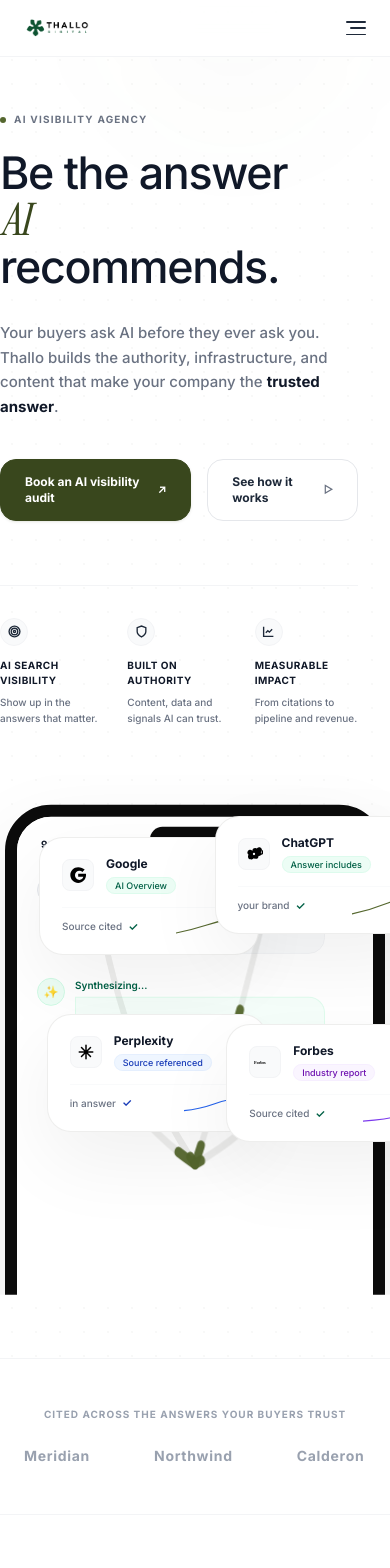
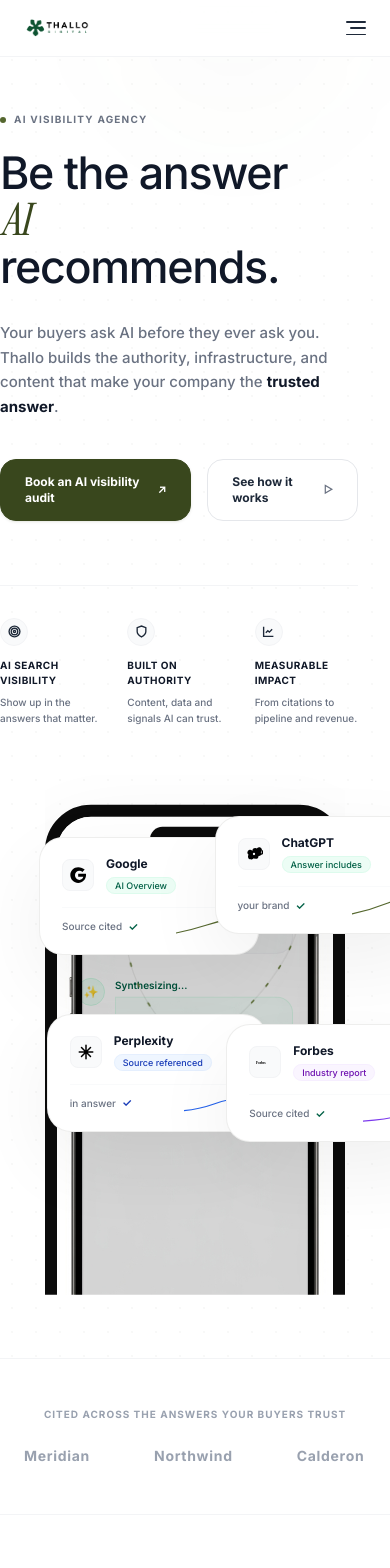
Before and after one commit to theo272004/thallo-digital, a Next.js app: page / in a window 390 px wide. Shown: the top 1568 px of the page. Built offline with nearby package versions, Linux system fonts and the light colour scheme.

Commit message:
fix: resolve asset paths by prefixing basePath, fix connection line SVG aspect ratios, and center visual column phone alignment

```diff
--- a/src/components/Footer.tsx
+++ b/src/components/Footer.tsx
@@ -30,7 +30,7 @@ export default function Footer({ setView }: FooterProps) {
       <div className="max-w-7xl mx-auto px-6 grid grid-cols-1 md:grid-cols-4 gap-12 mb-12">
         <div className="md:col-span-1">
           <a href="/" onClick={handleLogoClick} className="inline-block mb-4">
-            <img src="/logo.png" alt="Thallo Digital" className="h-5 object-contain" />
+            <img src="/thallo-digital/logo.png" alt="Thallo Digital" className="h-5 object-contain" />
           </a>
           <p className="text-[11px] text-gray-400 font-semibold leading-relaxed max-w-[28ch]">
             The AI visibility agency. We make B2B brands the default citation and recommendation in LLM search answers.
--- a/src/components/Hero/CardChatGPT.tsx
+++ b/src/components/Hero/CardChatGPT.tsx
@@ -19,7 +19,7 @@ export default function CardChatGPT({ step, parallaxStyle }: CardProps) {
     >
       <div className="flex items-center gap-3 mb-3">
         <div className="w-8 h-8 rounded-lg bg-gray-50 border border-gray-100 flex items-center justify-center p-1.5 text-gray-800">
-          <img src="/logos/chatgpt.svg" alt="ChatGPT" className="w-full h-full object-contain" />
+          <img src="/thallo-digital/logos/chatgpt.svg" alt="ChatGPT" className="w-full h-full object-contain" />
         </div>
         <div>
           <h4 className="text-xs font-bold text-gray-900 leading-tight">ChatGPT</h4>
--- a/src/components/Hero/CardForbes.tsx
+++ b/src/components/Hero/CardForbes.tsx
@@ -18,8 +18,8 @@ export default function CardForbes({ step, parallaxStyle }: CardProps) {
       }}
     >
       <div className="flex items-center gap-3 mb-3">
-        <div className="w-8 h-8 rounded-lg bg-gray-50 border border-gray-100 flex items-center justify-center p-1 flex-col text-gray-800">
-          <img src="/logos/forbes.svg" alt="Forbes" className="w-full h-full object-contain" />
+        <div className="w-8 h-8 rounded-lg bg-gray-50 border border-gray-100 flex items-center justify-center p-1.5 text-gray-800">
+          <img src="/thallo-digital/logos/forbes.svg" alt="Forbes" className="w-full h-full object-contain" />
         </div>
         <div>
           <h4 className="text-xs font-bold text-gray-900 leading-tight">Forbes</h4>
--- a/src/components/Hero/CardGoogle.tsx
+++ b/src/components/Hero/CardGoogle.tsx
@@ -19,7 +19,7 @@ export default function CardGoogle({ step, parallaxStyle }: CardProps) {
     >
       <div className="flex items-center gap-3 mb-3">
         <div className="w-8 h-8 rounded-lg bg-gray-50 border border-gray-100 flex items-center justify-center p-1.5 text-gray-800">
-          <img src="/logos/google.svg" alt="Google" className="w-full h-full object-contain" />
+          <img src="/thallo-digital/logos/google.svg" alt="Google" className="w-full h-full object-contain" />
         </div>
         <div>
           <h4 className="text-xs font-bold text-gray-900 leading-tight">Google</h4>
--- a/src/components/Hero/CardPerplexity.tsx
+++ b/src/components/Hero/CardPerplexity.tsx
@@ -19,7 +19,7 @@ export default function CardPerplexity({ step, parallaxStyle }: CardProps) {
     >
       <div className="flex items-center gap-3 mb-3">
         <div className="w-8 h-8 rounded-lg bg-gray-50 border border-gray-100 flex items-center justify-center p-1.5 text-gray-800">
-          <img src="/logos/perplexity.svg" alt="Perplexity" className="w-full h-full object-contain" />
+          <img src="/thallo-digital/logos/perplexity.svg" alt="Perplexity" className="w-full h-full object-contain" />
         </div>
         <div>
           <h4 className="text-xs font-bold text-gray-900 leading-tight">Perplexity</h4>
--- a/src/components/Hero/ConnectionLines.tsx
+++ b/src/components/Hero/ConnectionLines.tsx
@@ -7,37 +7,37 @@ interface ConnectionLinesProps {
 export default function ConnectionLines({ step }: ConnectionLinesProps) {
   return (
     <div className="connector-svg-container">
-      <svg viewBox="0 0 100 100" className="w-full h-full" preserveAspectRatio="none">
+      <svg viewBox="0 0 500 500" className="w-full h-full">
         {/* Google -> Phone Top Bezel */}
-        <path d="M 25 25 Q 32 55 50 75" className="curved-line" />
+        <path d="M 160 105 C 160 180, 200 240, 250 270" className="curved-line" />
         <path
-          d="M 25 25 Q 32 55 50 75"
-          className={`curved-line animated-trail transition-opacity duration-500`}
-          style={{ opacity: step >= 4 ? 1 : 0 }}
+          d="M 160 105 C 160 180, 200 240, 250 270"
+          className="curved-line animated-trail"
+          style={{ opacity: step >= 4 ? 1 : 0, transition: 'opacity 0.5s' }}
         />
 
         {/* ChatGPT -> Phone Top Bezel */}
-        <path d="M 70 20 Q 60 52 50 75" className="curved-line" />
+        <path d="M 385 85 C 385 160, 300 240, 250 270" className="curved-line" />
         <path
-          d="M 70 20 Q 60 52 50 75"
-          className={`curved-line animated-trail transition-opacity duration-500`}
-          style={{ opacity: step >= 4 ? 1 : 0 }}
+          d="M 385 85 C 385 160, 300 240, 250 270"
+          className="curved-line animated-trail"
+          style={{ opacity: step >= 4 ? 1 : 0, transition: 'opacity 0.5s' }}
         />
 
         {/* Perplexity -> Phone Top Bezel */}
-        <path d="M 26 55 Q 36 68 50 75" className="curved-line" />
+        <path d="M 170 275 C 200 275, 220 270, 250 270" className="curved-line" />
         <path
-          d="M 26 55 Q 36 68 50 75"
-          className={`curved-line animated-trail transition-opacity duration-500`}
-          style={{ opacity: step >= 4 ? 1 : 0 }}
+          d="M 170 275 C 200 275, 220 270, 250 270"
+          className="curved-line animated-trail"
+          style={{ opacity: step >= 4 ? 1 : 0, transition: 'opacity 0.5s' }}
         />
 
         {/* Forbes -> Phone Top Bezel */}
-        <path d="M 74 60 Q 62 70 50 75" className="curved-line" />
+        <path d="M 400 285 C 360 285, 280 270, 250 270" className="curved-line" />
         <path
-          d="M 74 60 Q 62 70 50 75"
-          className={`curved-line animated-trail transition-opacity duration-500`}
-          style={{ opacity: step >= 4 ? 1 : 0 }}
+          d="M 400 285 C 360 285, 280 270, 250 270"
+          className="curved-line animated-trail"
+          style={{ opacity: step >= 4 ? 1 : 0, transition: 'opacity 0.5s' }}
         />
       </svg>
     </div>
--- a/src/components/Hero/HeroPhone.tsx
+++ b/src/components/Hero/HeroPhone.tsx
@@ -11,12 +11,19 @@ export default function HeroPhone({ query, step, answer }: HeroPhoneProps) {
   return (
     <div className="phone-crop-container relative flex items-start justify-center overflow-hidden w-full h-[540px]">
       <div
-        className="phone-mockup-frame relative w-[300px] h-[640px] border-[12px] border-[#0c0c0c] bg-white rounded-[46px] shadow-[0_30px_80px_rgba(0,0,0,0.08)] overflow-hidden"
+        className="phone-mockup-frame relative w-[300px] h-[640px] bg-white rounded-[44px] shadow-[0_30px_80px_rgba(0,0,0,0.08)] overflow-hidden"
         style={{
           transform: 'translateY(30px)' // Rises up slightly during animations
         }}
       >
         <PhoneConversation query={query} step={step} answer={answer} />
+
+        {/* Realistic iPhone Bezel Image Overlay */}
+        <img
+          src="/thallo-digital/phone-frame.png"
+          alt=""
+          className="absolute inset-0 w-full h-full object-cover pointer-events-none z-30 mix-blend-multiply"
+        />
       </div>
     </div>
   );
--- a/src/components/Hero/index.tsx
+++ b/src/components/Hero/index.tsx
@@ -115,7 +115,7 @@ export default function Hero() {
         <HeroText />
 
         {/* Right Column - iPhone Visual Stack and Floating Cards */}
-        <div className="relative flex justify-center items-center h-[520px]">
+        <div className="relative w-full max-w-[500px] h-[520px] mx-auto flex items-center justify-center">
           {/* SVG Connector Lines */}
           <ConnectionLines step={step} />
 
@@ -123,7 +123,7 @@ export default function Hero() {
           <FloatingCards step={step} />
 
           {/* Emergent Premium Phone Mockup */}
-          <div ref={phoneRef} className="w-full flex justify-center mt-auto">
+          <div ref={phoneRef} className="absolute bottom-0 left-1/2 -translate-x-1/2 w-[300px]">
             <HeroPhone query={query} step={step} answer={answer} />
           </div>
         </div>
--- a/src/components/Navbar.tsx
+++ b/src/components/Navbar.tsx
@@ -38,7 +38,7 @@ export default function Navbar({ currentView, setView }: NavbarProps) {
           onClick={(e) => handleNavClick('home', e)}
           className="flex items-center gap-2 group"
         >
-          <img src="/logo.png" alt="Thallo Digital" className="h-6 object-contain" />
+          <img src="/thallo-digital/logo.png" alt="Thallo Digital" className="h-6 object-contain" />
         </a>
 
         {/* Desktop Menu Links */}
```
